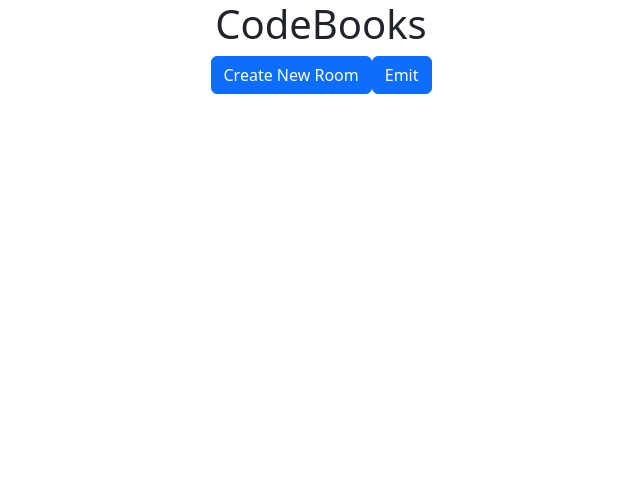
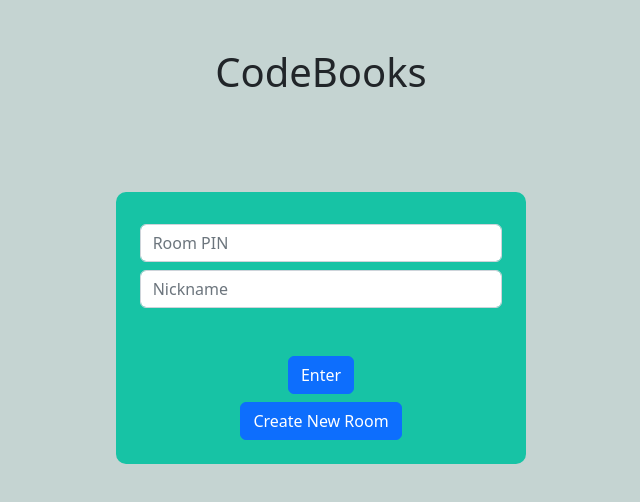
Before and after one commit to AndreWongZH/codebooks, a React (Create React App) app in the folder frontend/: page / in a window 1280 px wide. Shown: the top 502 px of the page, without its empty margins (319-959 px from the left). Built offline with nearby package versions, Linux system fonts and the light colour scheme; no server answers.

Commit message:
add join room code in go backend, frontend add ui styling

```diff
--- a/frontend/src/mainwindow.js
+++ b/frontend/src/mainwindow.js
@@ -3,6 +3,7 @@ import React, {useState, useEffect} from 'react'
 import io from 'socket.io-client';
 
 import Button from 'react-bootstrap/Button';
+import Form from 'react-bootstrap/Form';
 import CodeWindow from './codewindow';
 
 const CREATENEWROOMAPI = 'http://localhost:8080/api/v1/room/create'
@@ -11,12 +12,13 @@ const BACKENDSERVER = 'http://localhost:8080/'
 const socket = io("http://127.0.0.1:8080/");
 // client-side
 socket.on("connect", () => {
-  console.log(socket.id); // x8WIv7-mJelg7on_ALbx
+  console.log(socket.id);
 });
 
 function MainWindow() {
   const [isLogin, setLogin] = useState(false);
   const [room, setRoom] = useState(null);
+  const [name, setName] = useState("");
 
   const CreateNewRoom = async () => {
     console.log("Creating room...")
@@ -27,6 +29,12 @@ function MainWindow() {
     console.log(data)
     setRoom(data.room_id)
     setLogin(true)
+    socket.emit("joinroom", data.room_id)
+  }
+
+  const JoinRoom = async () => {
+    console.log("joining room")
+    socket.emit("joinroom", room)
   }
 
   useEffect(() => {
@@ -34,17 +42,47 @@ function MainWindow() {
   }, [isLogin])
 
   return (
-    <div>
+    <div style={{background: '#C5D4D2', height: '100vh'}}>
       {
         isLogin ? <CodeWindow room_id={room}/> :
         (
           <div className='Container'>
             <div className='row'>
-              <div className='col'>
-                <h1>CodeBooks</h1>
-                <Button onClick={() => CreateNewRoom(setLogin)}>Create New Room</Button>
-                <Button onClick={() => socket.emit("result", "hello world")}>Emit</Button>
+              <h1 className='my-5'>CodeBooks</h1>
+            </div>
+            <div className='row'>
+              <div className='col' />
+              <div className='col' >
+                <div className='p-4 mt-5' style={{background: '#17C3A5', borderRadius: 10}}>
+                  <Form.Control
+                    id="pin"
+                    className='my-2'
+                    placeholder='Room PIN'
+                    onChange={(e) => setRoom(e.target.value)}
+                  />
+                  <Form.Control
+                    id="name"
+                    className='my-2'
+                    placeholder='Nickname'
+                    onChange={(e) => setName(e.target.value)}
+                  />
+                  <div className='row mb-2 mt-5'>
+                    <div className='col-2' />
+                    <div className='col'>
+                      <Button onClick={() => JoinRoom()}>Enter</Button>
+                    </div>
+                    <div className='col-2' />
+                  </div>
+                  <div className='row'>
+                    <div className='col-2' />
+                      <div className='col'>
+                        <Button onClick={() => CreateNewRoom()}>Create New Room</Button>
+                      </div>
+                    <div className='col-2' />
+                  </div>
+                </div>
               </div>
+              <div className='col' />
             </div>
           </div>
         )
```
Also changed, not shown: 1 other file (tests, documents, lock files or other folders).
